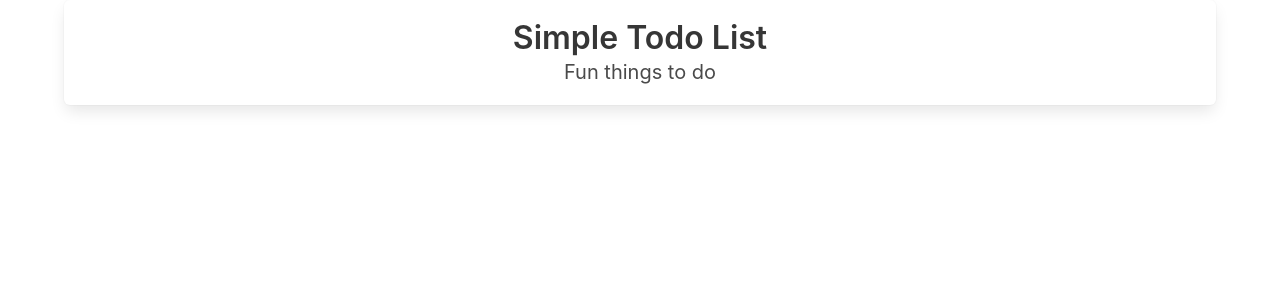
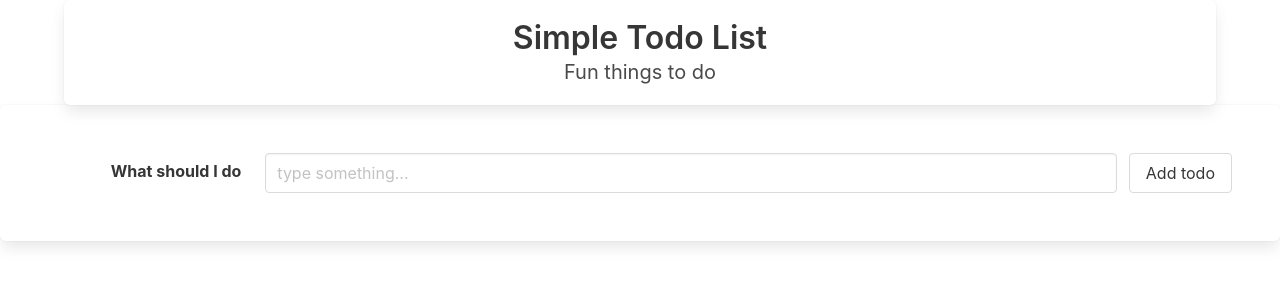
Before and after one commit to AdamMcCarthyCS/Web-App-Development-Y2, a SvelteKit app in the folder 14_Svelte_TodoApp/todo-svelte/: page / in a window 1280 px wide. Shown: the top 300 px of the page. Built offline with nearby package versions, Linux system fonts and the light colour scheme.

Commit message:
feat(form): Add form element

```diff
--- a/14_Svelte_TodoApp/todo-svelte/src/routes/+page.svelte
+++ b/14_Svelte_TodoApp/todo-svelte/src/routes/+page.svelte
@@ -1,6 +1,8 @@
 <script>
 
 </script>
+
+<!--Header-->
 
 <div class="container">
   <div class="box has-text-centered">
@@ -8,3 +10,21 @@
     <div class="subtitle">Fun things to do</div>
   </div>
 </div>
+
+<!--Form-->
+
+<div class="section box">
+  <div class="field is-horizontal">
+    <div class="field-label is-normal">
+      <label for="todo" class="label">What should I do</label>
+    </div>
+    <div class="field-body">
+      <div class="field">
+        <p class="control">
+          <input type="text" class="input" id="todo" placeholder="type something...">
+        </p>
+      </div>
+      <button class="button">Add todo</button>
+    </div>
+  </div>
+</div>
```
